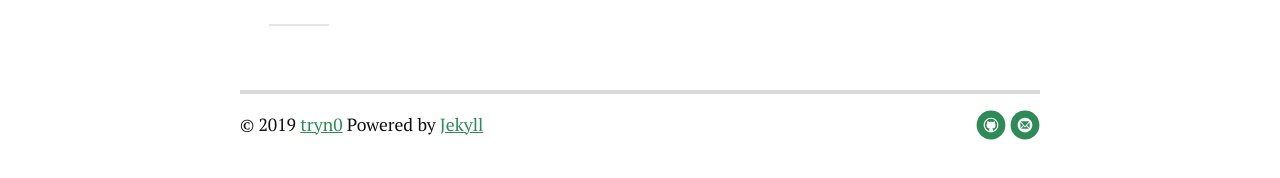
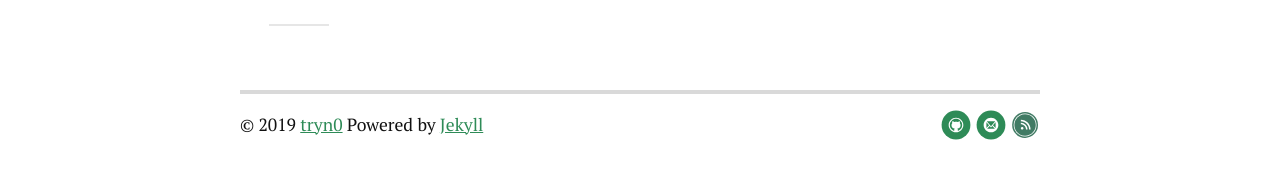
Before and after one commit to tryn0/tryn0.github.io, a Jekyll site: the page built from index.html, in a window 1280 px wide. Shown: the part 1357-1535 px from the top of the page. Built offline with Jekyll 4.4.1, drawn with Linux system fonts in a browser that asks for light colours; nearby versions of some CDN libraries; the list of posts is cut into pages by our own code.

Commit message:
rss added
updated footer, added rss link and svg

```diff
--- a/_includes/footer.html
+++ b/_includes/footer.html
@@ -32,11 +32,16 @@
                   </svg>
             </a></li>
             {% endif %}
-            <!-- {% if site.social.email %}
+            {% if site.social.rss %}
             <li><a href"https://tryn0.github.io/feed.xml">
-
+                    <svg id="rss" enable-background="new 0 0 512 512" height="512px" version="1.1" viewBox="0 0 512 512" width="512px" xml:space="preserve" xmlns="http://www.w3.org/2000/svg" xmlns:xlink="http://www.w3.org/1999/xlink"><g id="Layer_6">
+                    <circle cx="257.379" cy="255.753" fill="#417B64" r="220.541"/><path d="M452.716,255.753c0,107.876-87.465,195.335-195.338,195.335c-107.883,0-195.335-87.459-195.335-195.335   c0-107.882,87.453-195.335,195.335-195.335C365.251,60.418,452.716,147.872,452.716,255.753z" fill="#FFFFFF"/>
+                    <path d="M440.113,255.753c0,100.917-81.816,182.733-182.735,182.733c-100.923,0-182.733-81.816-182.733-182.733   c0-100.922,81.81-182.732,182.733-182.732C358.297,73.021,440.113,154.831,440.113,255.753z" fill="#417B64"/>
+                    <g><path d="M184.888,167.264v26.09c77.807,0,140.893,63.072,140.893,140.889h26.09    C351.87,242.022,277.112,167.264,184.888,167.264z" fill="#FFFFFF"/>
+                    <path d="M184.888,217.722v26.103c48.788,0.24,88.268,39.843,88.268,88.688c0,0.578-0.073,1.145-0.086,1.729h26.134    c0.006-0.579,0.043-1.151,0.043-1.729C299.246,269.257,248.09,217.968,184.888,217.722z" fill="#FFFFFF"/>
+                    <path d="M207.569,288.88c-12.525,0-22.682,10.153-22.682,22.682c0,12.521,10.156,22.682,22.682,22.682    s22.678-10.16,22.678-22.682C230.248,299.033,220.095,288.88,207.569,288.88z" fill="#FFFFFF"/></g></g></svg>
              </li>
-            {% endif %}-->
+            {% endif %}
          </ul>
       </div>
    </div>
```
